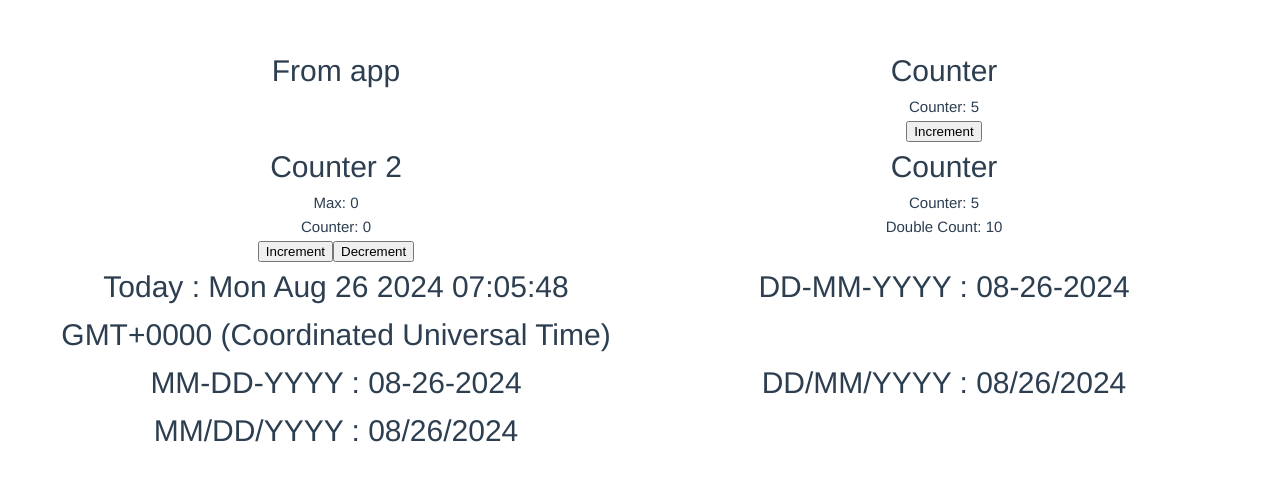
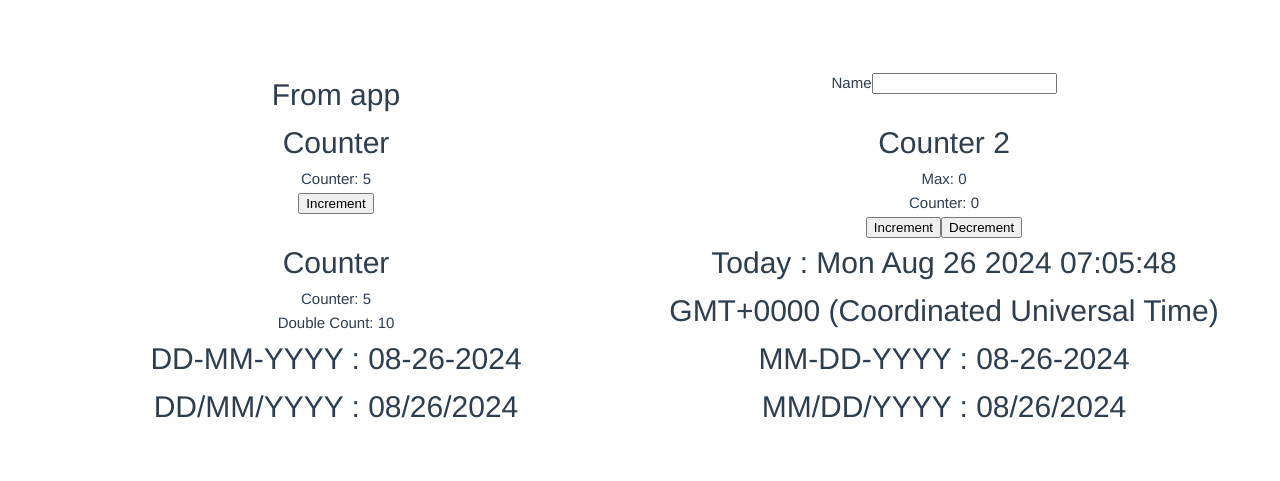
Before and after one commit to panditamey/vue_task1, a Vue app: page / in a window 1280 px wide. Shown: the part 179-660 px from the top of the page. Built offline with nearby package versions, Linux system fonts and the light colour scheme; the HTML template or start-up script is replaced by a standard one.

Commit message:
v-model added

```diff
--- a/src/App.vue
+++ b/src/App.vue
@@ -1,5 +1,6 @@
 <template>
   <h1>From app</h1>
+  <InputBox />
   <MyCounter />
   <MyCounter2 />
   <MyCounter3 />
@@ -11,6 +12,7 @@ import MyCounter from './components/MyCounter.vue';
 import MyCounter2 from './components/MyCounter2.vue';
 import MyCounter3 from './components/MyCounter3.vue';
 import DisplayDate from './components/DisplayDate.vue';
+import InputBox from './components/InputBox.vue';
 export default {
   name: 'App',
   components: {
@@ -18,7 +20,8 @@ export default {
     MyCounter2 ,
     MyCounter3,
     // Updated to match the new component name
-    DisplayDate
+    DisplayDate,
+    InputBox
   }
 }
 </script>
--- /dev/null
+++ b/src/components/InputBox.vue
@@ -0,0 +1,13 @@
+<script setup>
+    import { ref } from 'vue';
+    let name = ref('');
+</script>
+<template>
+    <div>
+        <label for="name">Name</label>
+        <!-- v-bind : Binds the value to the name variable -->
+        <input type="text" id="name" v-model="name">
+        <br>
+        <label>{{ name }}</label>
+    </div>
+</template>
```
